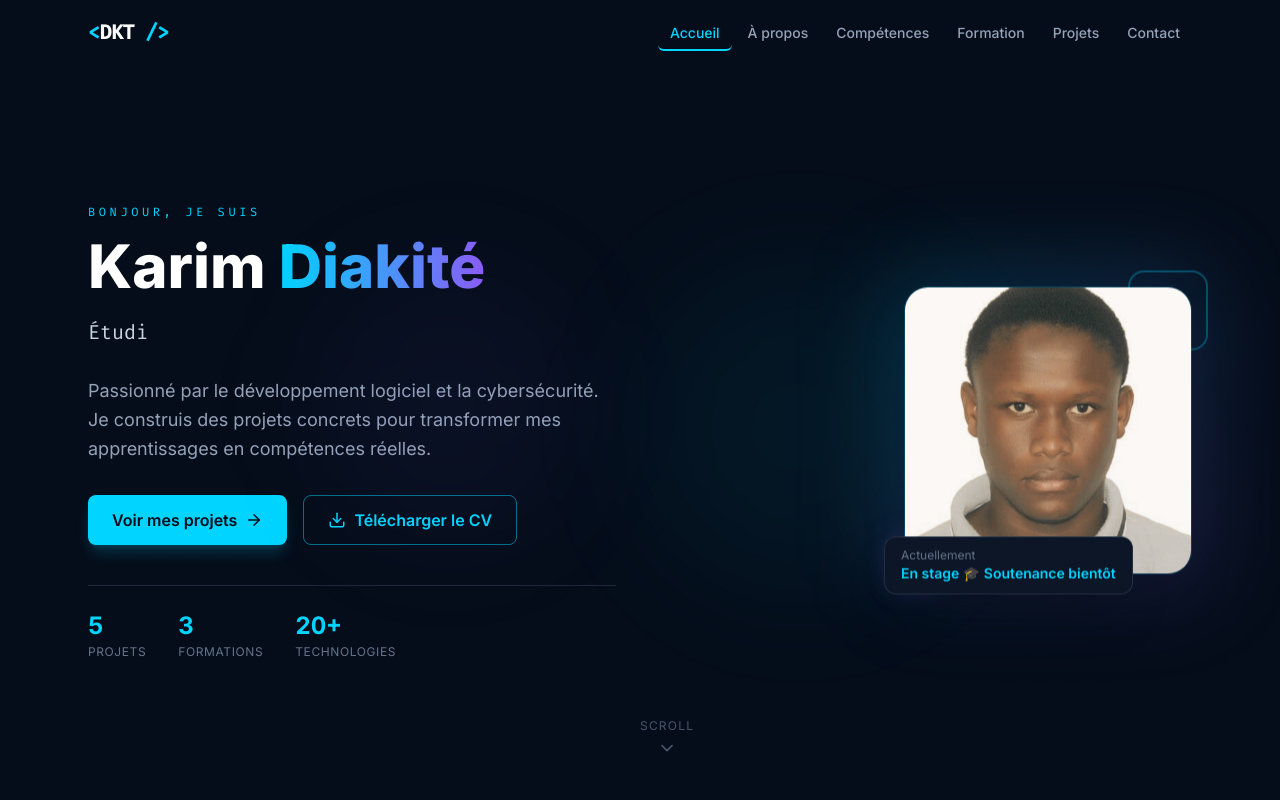
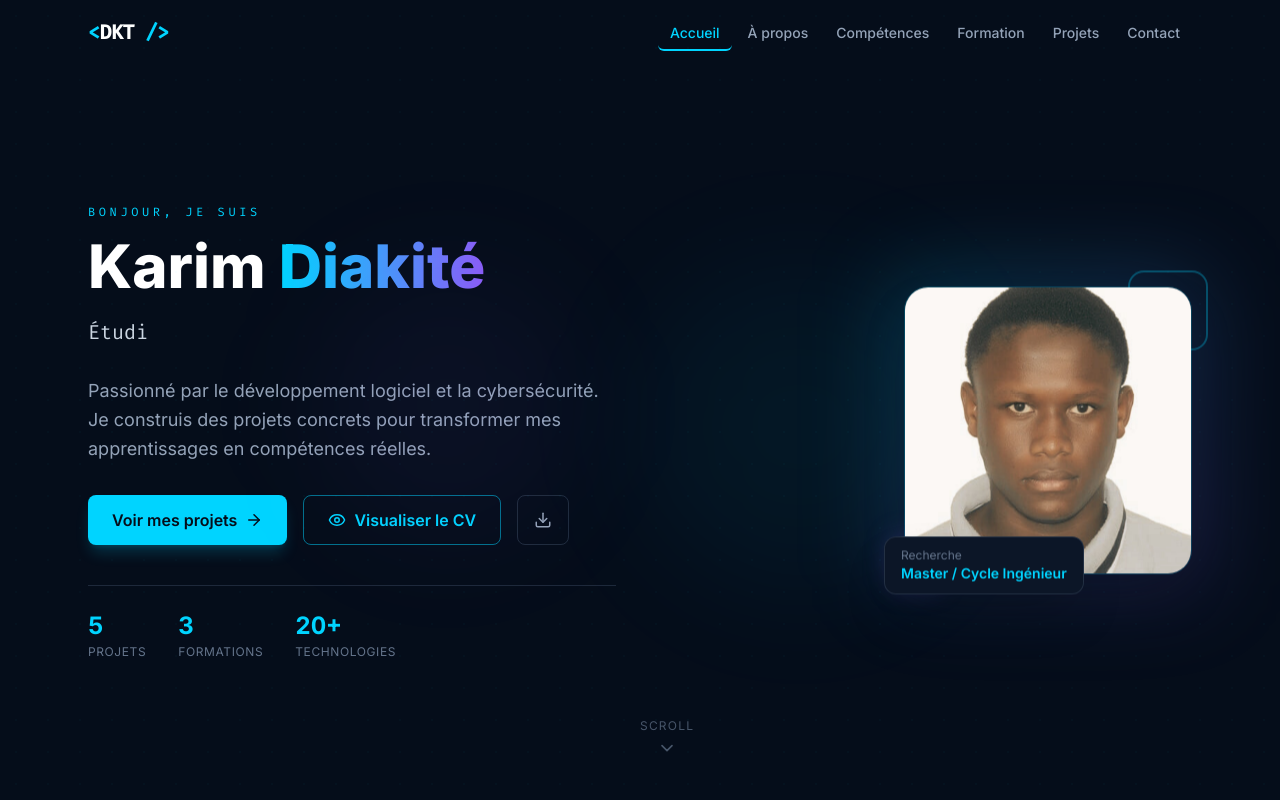
Before and after one commit to karim-dkt/Portfolio, a React (Vite) app: page / in a window 1280 px wide. Shown: the top 800 px of the page. Built offline with nearby package versions, Linux system fonts and the light colour scheme.

Commit message:
feat : Retrait du statut de stagiare

```diff
--- a/src/components/Contact.jsx
+++ b/src/components/Contact.jsx
@@ -48,9 +48,9 @@ export default function Contact() {
             <div>
               <h3 className="text-xl font-semibold text-white mb-3">Parlons ensemble</h3>
               <p className="text-slate-400 leading-relaxed text-sm">
-                Actuellement en stage, je reste ouvert aux collaborations sur des projets et à
-                toute discussion autour de l&apos;informatique, du développement ou de la
-                cybersécurité.
+                Diplômé d&apos;une Licence en Génie Informatique, je recherche un Master ou un
+                cycle Ingénieur. Je reste ouvert aux collaborations sur des projets et à toute
+                discussion autour de l&apos;informatique, du développement ou de la cybersécurité.
               </p>
             </div>
 
--- a/src/components/Hero.jsx
+++ b/src/components/Hero.jsx
@@ -1,4 +1,4 @@
-import { ChevronDown, Download, ArrowRight } from 'lucide-react'
+import { ChevronDown, Download, ArrowRight, Eye } from 'lucide-react'
 import { useTyping } from '../hooks/useTyping'
 import { useInView } from '../hooks/useInView'
 import { useCounter } from '../hooks/useCounter'
@@ -87,10 +87,18 @@ export default function Hero() {
               </a>
               <a
                 href="/KARIM_DIAKITÉ.pdf"
-                download
+                target="_blank"
+                rel="noopener noreferrer"
                 className="inline-flex items-center gap-2 px-6 py-3 border border-primary/50 text-primary font-semibold rounded-lg hover:bg-primary/10 transition-colors"
               >
-                <Download size={18} /> Télécharger le CV
+                <Eye size={18} /> Visualiser le CV
+              </a>
+              <a
+                href="/KARIM_DIAKITÉ.pdf"
+                download
+                className="inline-flex items-center gap-2 px-4 py-3 border border-slate-700/60 text-slate-400 font-semibold rounded-lg hover:bg-slate-800 transition-colors"
+              >
+                <Download size={18} />
               </a>
             </div>
 
@@ -119,8 +127,8 @@ export default function Hero() {
 
               {/* Floating badge */}
               <div className="absolute -bottom-5 -left-5 bg-card border border-slate-700/60 rounded-xl px-4 py-2.5 shadow-2xl backdrop-blur-sm">
-                <p className="text-xs text-slate-500">Actuellement</p>
-                <p className="text-sm font-semibold text-primary">En stage 🎓 Soutenance bientôt</p>
+                <p className="text-xs text-slate-500">Recherche</p>
+                <p className="text-sm font-semibold text-primary">Master / Cycle Ingénieur</p>
               </div>
             </div>
           </div>
```
